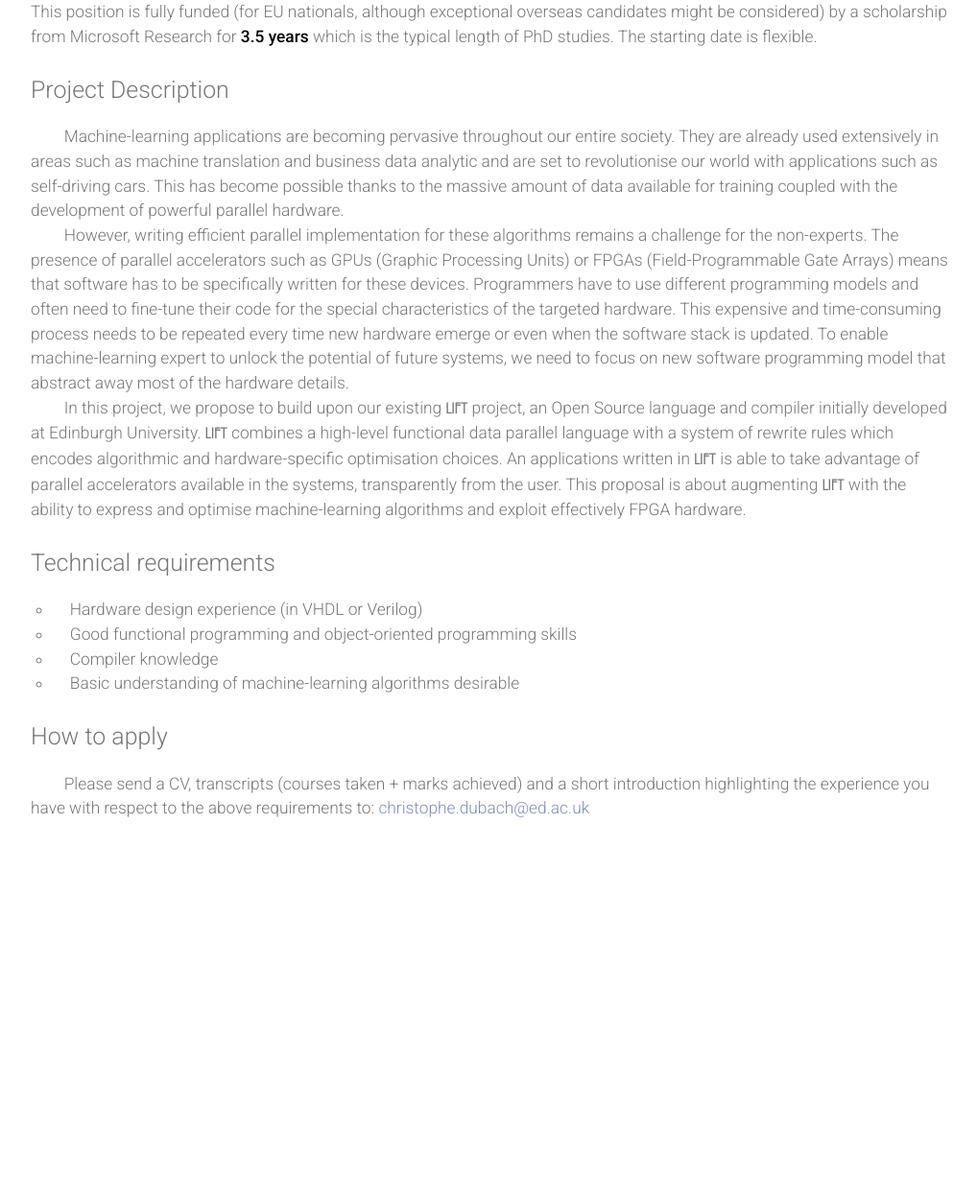
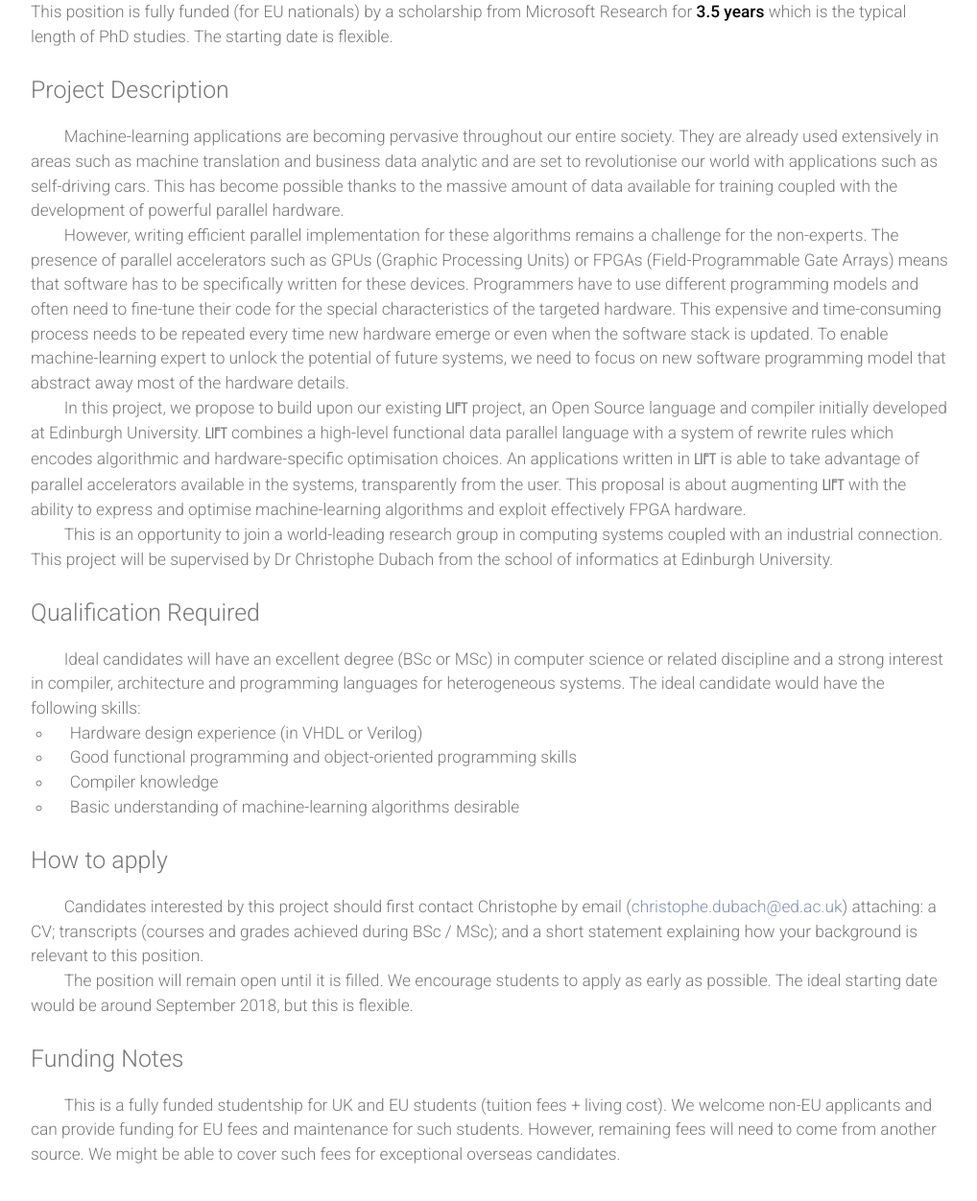
Before and after one commit to lift-project/lift-project.github.io, a Jekyll site: the page built from PhDMSR.html, in a window 1280 px wide and 1400 px high, scrolled down 386 px. Shown: the top 1252 px of the window at 96% size, without its empty margins (128-1146 px from the left). Built offline with Jekyll 4.4.1, drawn with Linux system fonts in a browser that asks for light colours; nearby versions of some CDN libraries; before the commit the page ends 1426 px from its top, so only the background shows below that; some of the changed text lies outside the part shown.

Commit message:
added more details

```diff
--- a/PhDMSR.html
+++ b/PhDMSR.html
@@ -17,7 +17,7 @@ layout: job_advert
 
 	  <p>
 	    We invite applications for a <b>PhD</b> position on the theme: <b>High-Level Synthesis of Neural Networks for FPGAs with LIFT</b>.
-	    This position is fully funded (for EU nationals, although exceptional overseas candidates might be considered) by a scholarship from Microsoft Research for <b>3.5 years</b> which is the typical length of PhD studies.
+	    This position is fully funded (for EU nationals) by a scholarship from Microsoft Research for <b>3.5 years</b> which is the typical length of PhD studies.
 	    The starting date is flexible.
 	  </p>
 
@@ -50,14 +50,24 @@ layout: job_advert
 	    This proposal is about augmenting <span class="lift-bold">Lift</span> with the ability to express and optimise machine-learning algorithms and exploit effectively FPGA hardware.
 	  </p>
 
+
+	  <p>
+	    This is an opportunity to join a world-leading research group in computing systems coupled with an industrial connection.
+	    This project will be supervised by Dr Christophe Dubach from the school of informatics at Edinburgh University.
+	  </p>
+
         </section>
 
 
 	<section>
 	  <header>
-	    <span class="byline">Technical requirements</span>
+	    <span class="byline">Qualification Required</span>
 	  </header>
 	  <div class="12u">
+	    <p>
+	      Ideal candidates will have an excellent degree (BSc or MSc) in computer science or related discipline and a strong interest in compiler, architecture and programming languages for heterogeneous systems.
+	      The ideal candidate would have the following skills:
+	    </p>
 	    <ul>
 	      <li>Hardware design experience (in VHDL or Verilog)</li>
 	      <li>Good functional programming and object-oriented programming skills</li>
@@ -74,10 +84,32 @@ layout: job_advert
 	  </header>
 	  <div class="12u">
 	    <p>
-	      Please send a CV, transcripts (courses taken + marks achieved) and a short introduction highlighting the experience you have with respect to the above requirements to: <a href="mailto:christophe.dubach@ed.ac.uk">christophe.dubach@ed.ac.uk</a>
+	      Candidates interested by this project should first contact Christophe by email (<a href="mailto:christophe.dubach@ed.ac.uk">christophe.dubach@ed.ac.uk</a>) attaching: a CV; transcripts (courses and grades achieved during BSc / MSc); and a short statement explaining how your background is relevant to this position.
+	    </p>
+
+	    <p>
+	      The position will remain open until it is filled.
+	      We encourage students to apply as early as possible.
+	      The ideal starting date would be around September 2018, but this is flexible.
 	    </p>
 	  </div>
 	</section>
+
+
+	<section>
+	  <header>
+	    <span class="byline">Funding Notes</span>
+	  </header>
+	  <div class="12u">
+	    <p>
+	      This is a fully funded studentship for UK and EU students (tuition fees + living cost).
+	      We welcome non-EU applicants and can provide funding for EU fees and maintenance for such students.
+	      However, remaining fees will need to come from another source.
+	      We might be able to cover such fees for exceptional overseas candidates.
+	    </p>
+	  </div>
+	</section>
+
 
       </div>
 
```
